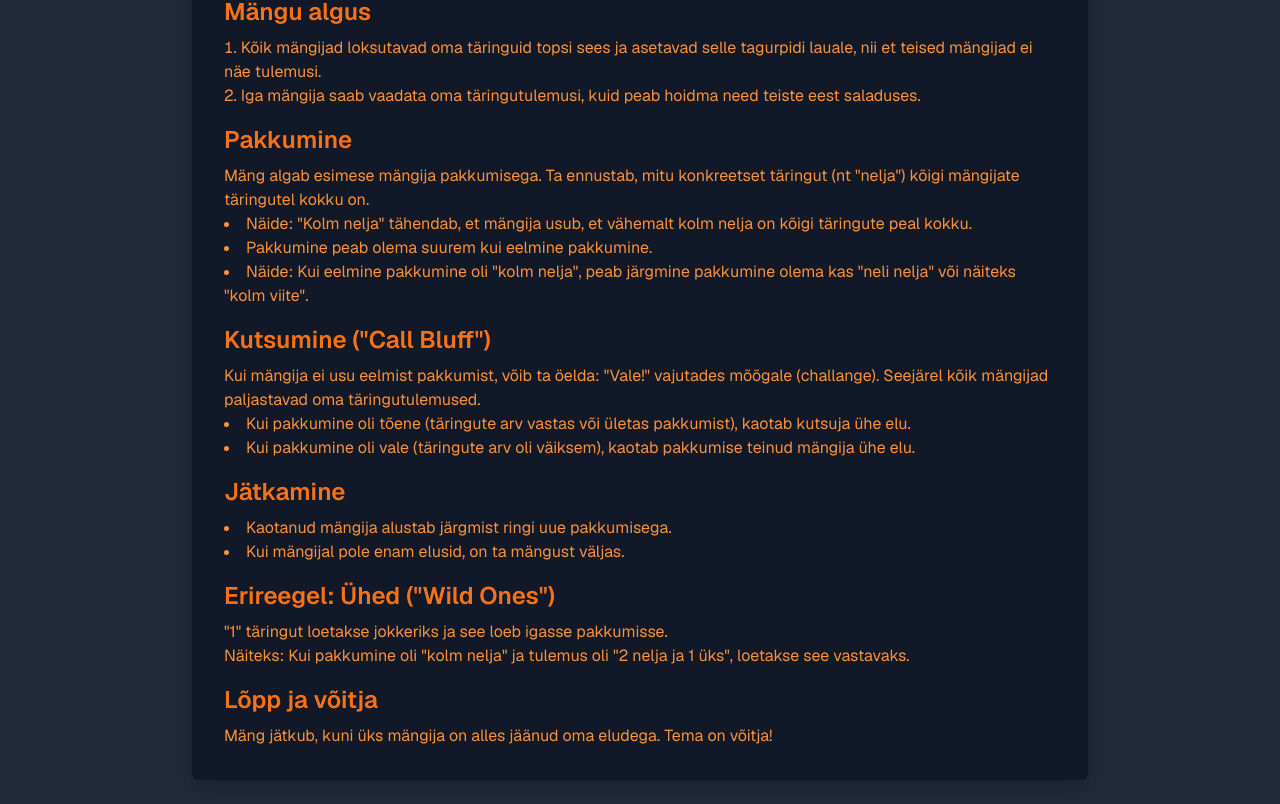
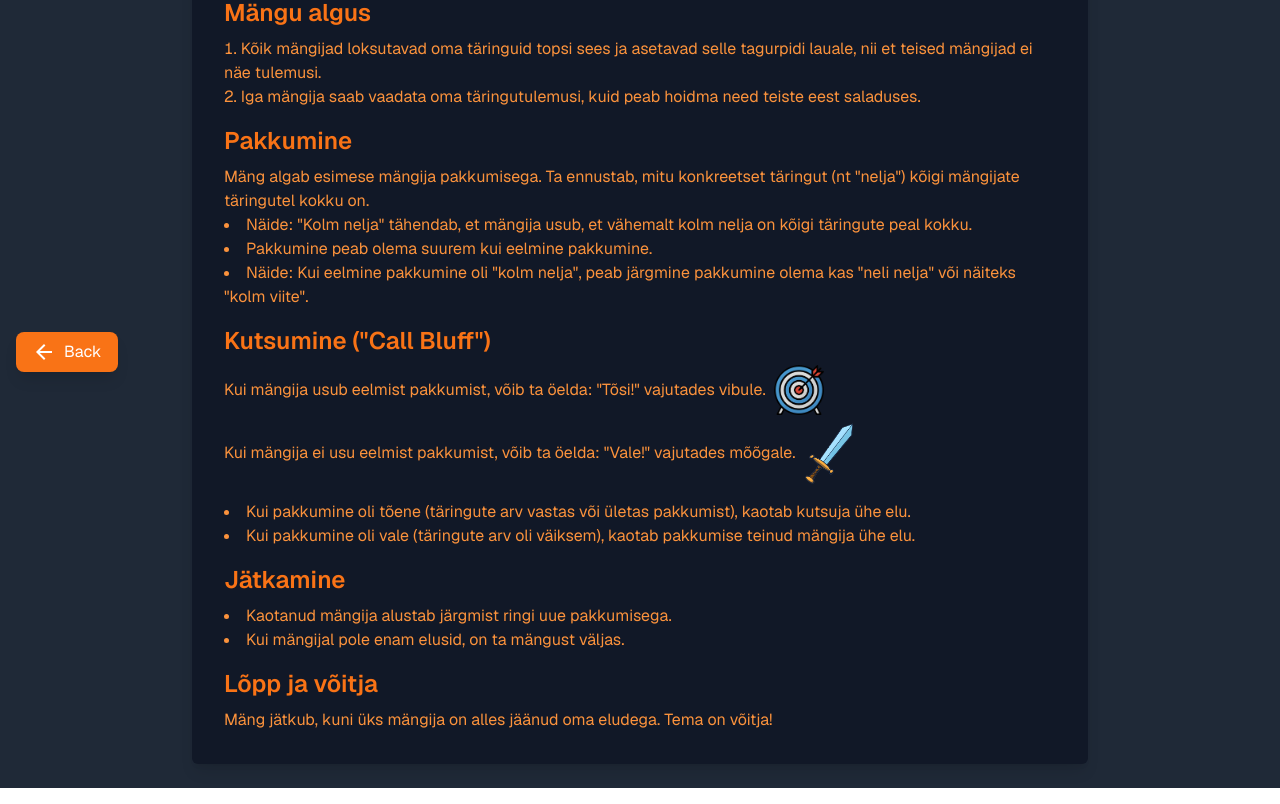
Before and after one commit to rakenduste-programmeerimine-2024/perudo-palace, a Next.js app: page /rules in a window 1280 px wide. Shown: the part 412-1216 px from the top of the page. Built offline with nearby package versions, Linux system fonts and the light colour scheme.

Commit message:
add icons, pics
lisatud pildid, ikoonid ja back nupp

```diff
--- a/components/pages/rules.tsx
+++ b/components/pages/rules.tsx
@@ -1,4 +1,9 @@
 "use client";
+
+import Image from "next/image";
+import Link from "next/link";
+import FavoriteIcon from "@mui/icons-material/Favorite";
+import ArrowBackIcon from "@mui/icons-material/ArrowBack"; // Lisatud ikoon MUI-st
 
 const Rules: React.FC = () => {
   return (
@@ -11,7 +16,7 @@ const Rules: React.FC = () => {
       {/* Reeglite konteiner */}
       <div className="max-w-4xl w-full bg-gray-900 p-8 rounded-md shadow-lg space-y-6 text-orange-400">
         <p className="text-lg text-center">
-         Perudo Palace on täringumäng, mis põhineb bluffimisel ja strateegial.
+          Perudo Palace on täringumäng, mis põhineb bluffimisel ja strateegial.
           Mängijad teevad oletusi selle kohta, mitu konkreetse väärtusega täringut on kõigi mängijate seas kokku.
         </p>
 
@@ -34,7 +39,8 @@ const Rules: React.FC = () => {
               Mängu eesmärk
             </h2>
             <p>
-              Olla viimane mängija, kellel on veel elud alles. Mäng lõppeb, kui kõik teised mängijad kaotavad oma viimase elu (südame).
+              Olla viimane mängija, kellel on veel elud alles. Mäng lõppeb, kui kõik teised mängijad kaotavad oma viimase elu
+              <FavoriteIcon key="heart" className="text-red-800 inline-block align-middle" />.
             </p>
           </div>
 
@@ -77,10 +83,27 @@ const Rules: React.FC = () => {
             <h2 className="text-2xl font-semibold text-orange-500 mb-2">
               Kutsumine ("Call Bluff")
             </h2>
-            <p>
-              Kui mängija ei usu eelmist pakkumist, võib ta öelda: "Vale!" vajutades mõõgale (challange). Seejärel kõik mängijad paljastavad oma täringutulemused.
+            <p className="flex items-center">
+              Kui mängija usub eelmist pakkumist, võib ta öelda: "Tõsi!" vajutades vibule.
+              <Image
+                src="/image/arrow.png"
+                alt="Vibu"
+                width={50}
+                height={50}
+                className="ml-2 cursor-pointer"
+              />
             </p>
-            <ul className="list-disc list-inside">
+            <p className="flex items-center mt-2">
+              Kui mängija ei usu eelmist pakkumist, võib ta öelda: "Vale!" vajutades mõõgale.
+              <Image
+                src="/image/sword.png"
+                alt="Mõõk"
+                width={50}
+                height={50}
+                className="ml-2 cursor-pointer"
+              />
+            </p>
+            <ul className="list-disc list-inside mt-4">
               <li>
                 Kui pakkumine oli tõene (täringute arv vastas või ületas pakkumist), kaotab kutsuja ühe elu.
               </li>
@@ -101,19 +124,6 @@ const Rules: React.FC = () => {
             </ul>
           </div>
 
-          {/* Erireegel: Ühed ("Wild Ones") */}
-          <div>
-            <h2 className="text-2xl font-semibold text-orange-500 mb-2">
-              Erireegel: Ühed ("Wild Ones")
-            </h2>
-            <p>
-              "1" täringut loetakse jokkeriks ja see loeb igasse pakkumisse.
-            </p>
-            <p>
-              Näiteks: Kui pakkumine oli "kolm nelja" ja tulemus oli "2 nelja ja 1 üks", loetakse see vastavaks.
-            </p>
-          </div>
-
           {/* Lõpp ja võitja */}
           <div>
             <h2 className="text-2xl font-semibold text-orange-500 mb-2">
@@ -125,6 +135,15 @@ const Rules: React.FC = () => {
           </div>
         </div>
       </div>
+
+      {/* Back nupp */}
+      <Link
+        href="/"
+        className="fixed bottom-4 left-4 flex items-center space-x-2 bg-orange-500 text-white px-4 py-2 rounded-lg shadow-lg hover:bg-orange-600 transition"
+      >
+        <ArrowBackIcon className="text-white" />
+        <span>Back</span>
+      </Link>
     </div>
   );
 };
```
